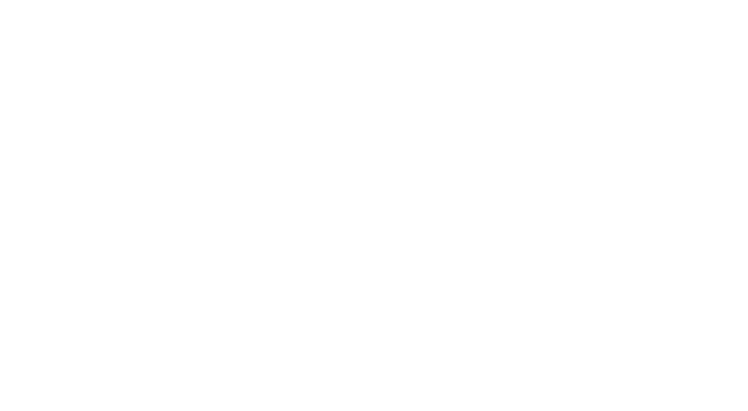
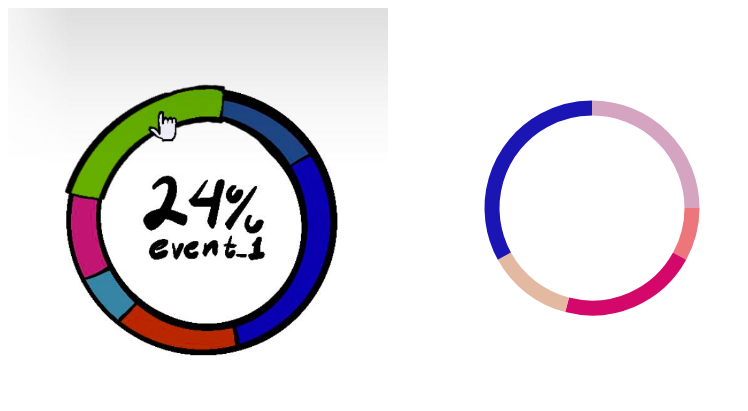
Before and after one commit to RoninDE/pie-chart, a plain HTML site: page index.html in a window 1280 px wide. Shown: the whole page, without its empty margins (0-748 px from the left). Drawn offline with Linux system fonts and the light colour scheme.

Commit message:
first draft

```diff
--- a/index.html
+++ b/index.html
@@ -7,7 +7,9 @@
     <link rel="stylesheet" href="./style.css">
   </head>
   <body>
-    <div>
-
+    <div class = 'pie-chart'>
+        <img src = 'chart.jpg'>
+        <canvas id = 'chart' width = '400px' height = '400px'></canvas>
     </div>
+    <script src = './script.js'></script>
   </body>
--- a/script.js
+++ b/script.js
@@ -0,0 +1,33 @@
+const canvas = document.getElementById('chart');
+const data = [100, 250, 150, 400, 300];
+
+let dataSum = data.reduce((sum, elem) => sum + elem, 0);
+let normalizedData = [];
+
+for (i = 0; i <data.length; i++) {
+    normalizedData[i] = (data[i]/dataSum).toFixed(2);
+}
+// normalizedData.unshift(0);
+
+console.log(data, normalizedData);
+
+function drawChart() {
+    const context = canvas.getContext('2d');
+    context.lineWidth = 15
+    startAngle = 0;
+    for (i = 0; i < data.length; i++) {
+        context.strokeStyle = `rgb(${Math.floor(Math.random()*255)},
+                                   ${Math.floor(Math.random()*255)},
+                                   ${Math.floor(Math.random()*255)})`
+        sectorWidth = Math.PI * 2 * normalizedData[i];
+        endAngle = startAngle + sectorWidth;
+        context.beginPath();
+        context.arc(200, 200, 100, startAngle, endAngle);
+        context.stroke();
+        console.log(i, startAngle.toFixed(2), endAngle.toFixed(2), context.strokeStyle);
+        startAngle = endAngle;
+    }
+
+}
+
+drawChart();
--- a/style.css
+++ b/style.css
@@ -0,0 +1,3 @@
+.pie-chart img {
+    height: 400px;
+}
```
Also changed, not shown: chart.jpg (added).
